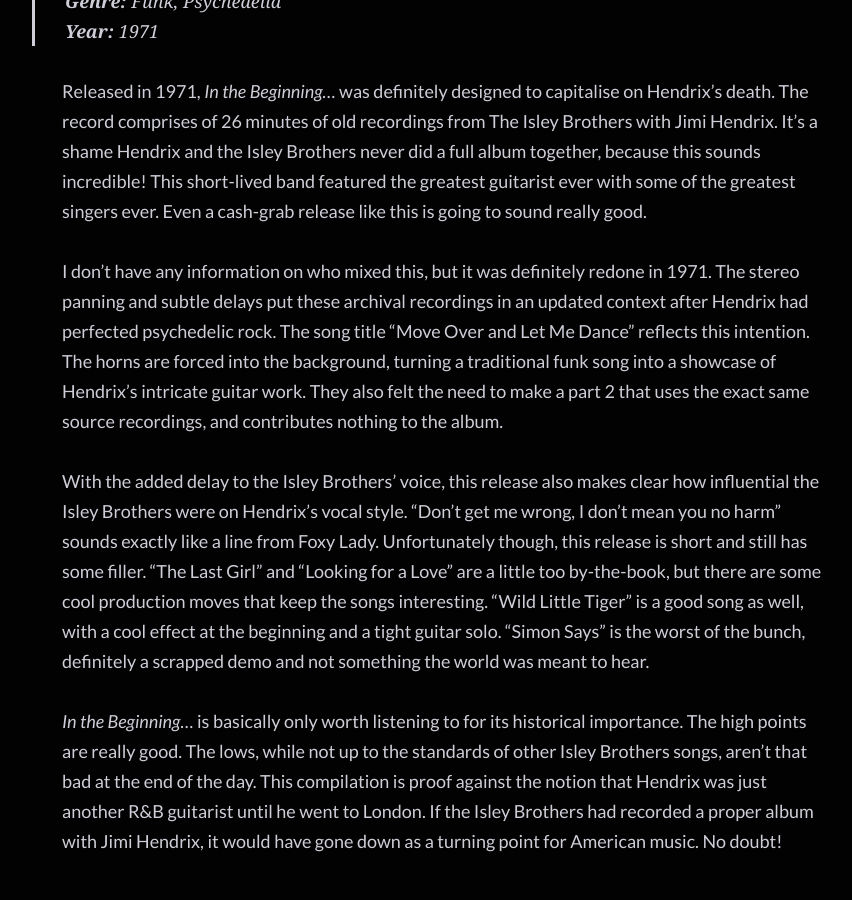
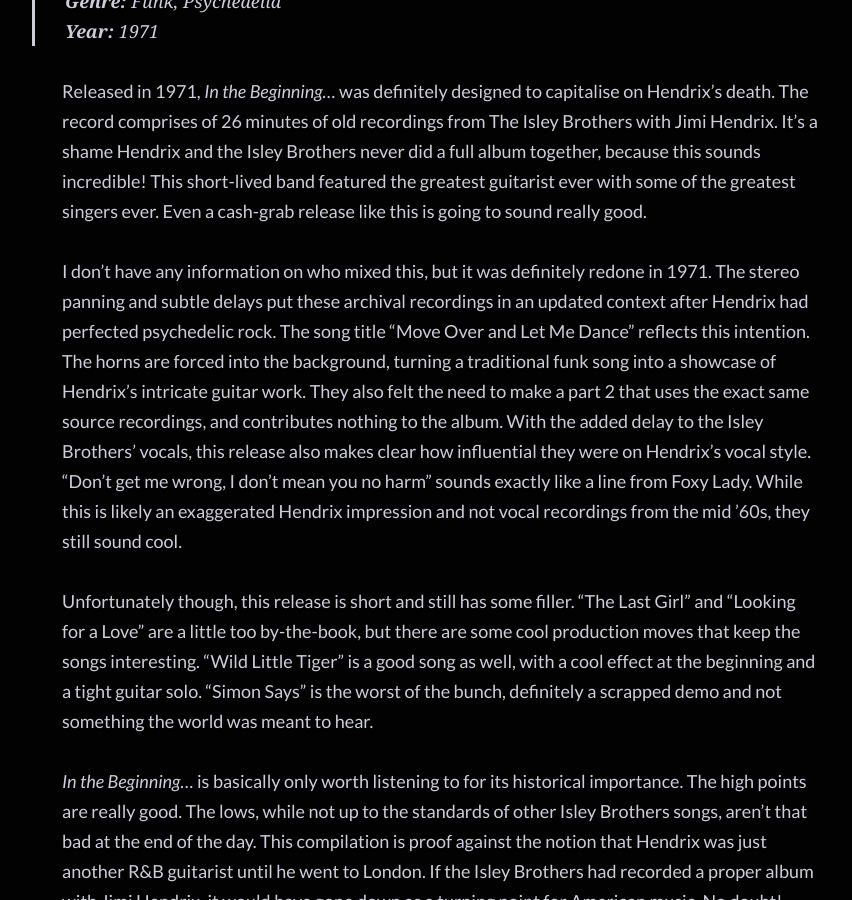
Before and after one commit to SamsonGoodenough/wieben-site, a Jekyll site: the page built from _posts/2023-09-08-in-the-beginning-review.md, in a window 1280 px wide and 900 px high, scrolled down 1422 px. Shown: the whole window, without its empty margins (198-1050 px from the left). Built offline with Jekyll 4.4.1, drawn with Linux system fonts in a browser that asks for light colours; some web fonts are replaced.

Commit message:
wording tweak

```diff
--- a/_posts/2023-09-08-in-the-beginning-review.md
+++ b/_posts/2023-09-08-in-the-beginning-review.md
@@ -15,8 +15,8 @@
 
 <!--more-->
 
-I don't have any information on who mixed this, but it was definitely redone in 1971. The stereo panning and subtle delays put these archival recordings in an updated context after Hendrix had perfected psychedelic rock. The song title "Move Over and Let Me Dance" reflects this intention. The horns are forced into the background, turning a traditional funk song into a showcase of Hendrix's intricate guitar work.  They also felt the need to make a part 2 that uses the exact same source recordings, and contributes nothing to the album.
+I don't have any information on who mixed this, but it was definitely redone in 1971. The stereo panning and subtle delays put these archival recordings in an updated context after Hendrix had perfected psychedelic rock. The song title "Move Over and Let Me Dance" reflects this intention. The horns are forced into the background, turning a traditional funk song into a showcase of Hendrix's intricate guitar work.  They also felt the need to make a part 2 that uses the exact same source recordings, and contributes nothing to the album.  With the added delay to the Isley Brothers' vocals, this release also makes clear how influential they were on Hendrix's vocal style. "Don't get me wrong, I don't mean you no harm" sounds exactly like a line from Foxy Lady. While this is likely an exaggerated Hendrix impression and not vocal recordings from the mid '60s, they still sound cool.
 
-With the added delay to the Isley Brothers' voice, this release also makes clear how influential the Isley Brothers were on Hendrix's vocal style. "Don't get me wrong, I don't mean you no harm" sounds exactly like a line from Foxy Lady. Unfortunately though, this release is short and still has some filler. "The Last Girl" and "Looking for a Love" are a little too by-the-book, but there are some cool production moves that keep the songs interesting. "Wild Little Tiger" is a good song as well, with a cool effect at the beginning and a tight guitar solo. "Simon Says" is the worst of the bunch, definitely a scrapped demo and not something the world was meant to hear.
+Unfortunately though, this release is short and still has some filler. "The Last Girl" and "Looking for a Love" are a little too by-the-book, but there are some cool production moves that keep the songs interesting. "Wild Little Tiger" is a good song as well, with a cool effect at the beginning and a tight guitar solo. "Simon Says" is the worst of the bunch, definitely a scrapped demo and not something the world was meant to hear.
 
 *In the Beginning...* is basically only worth listening to for its historical importance. The high points are really good. The lows, while not up to the standards of other Isley Brothers songs, aren't that bad at the end of the day. This compilation is proof against the notion that Hendrix was just another R&B guitarist until he went to London. If the Isley Brothers had recorded a proper album with Jimi Hendrix, it would have gone down as a turning point for American music. No doubt!
```
